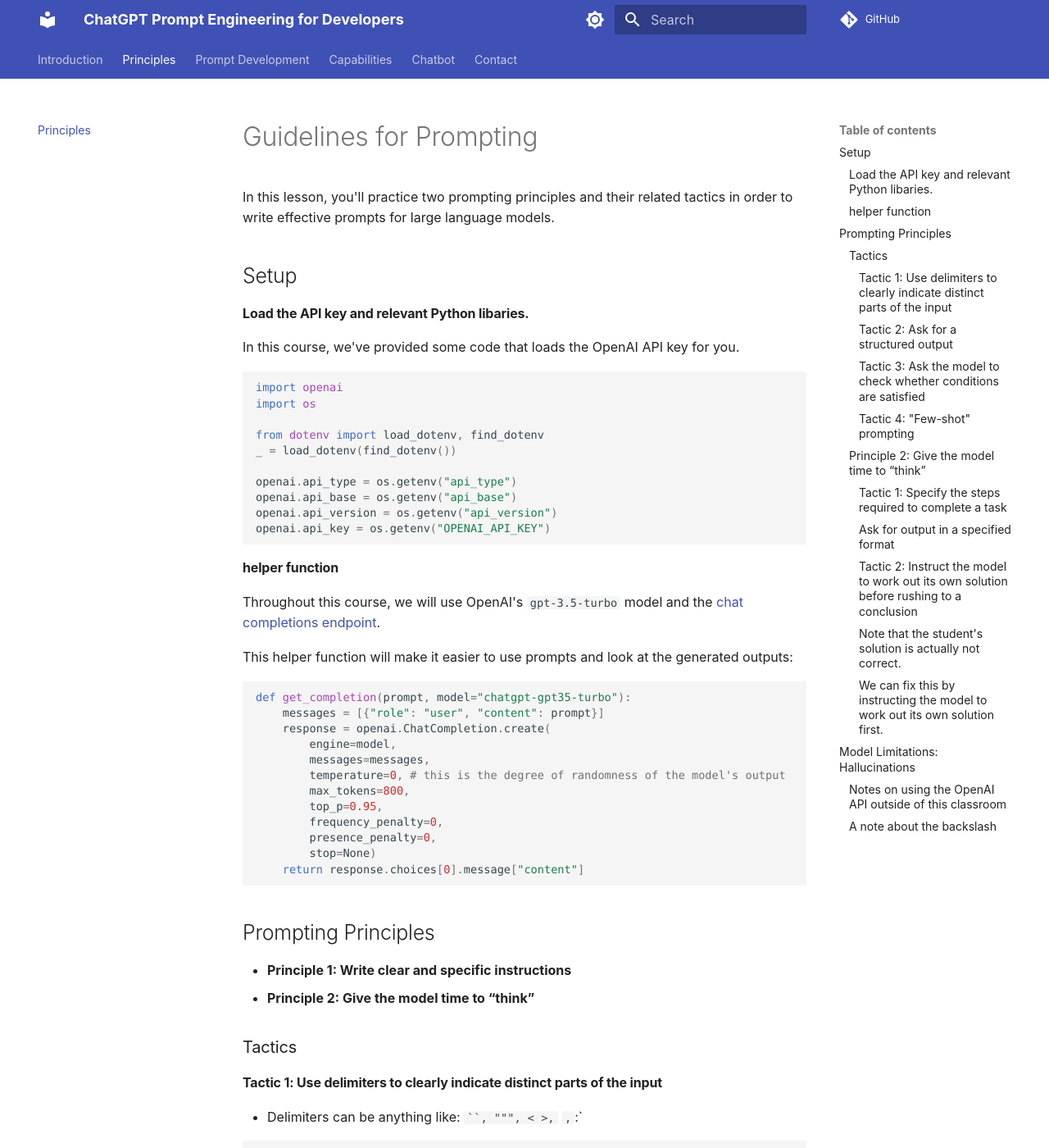
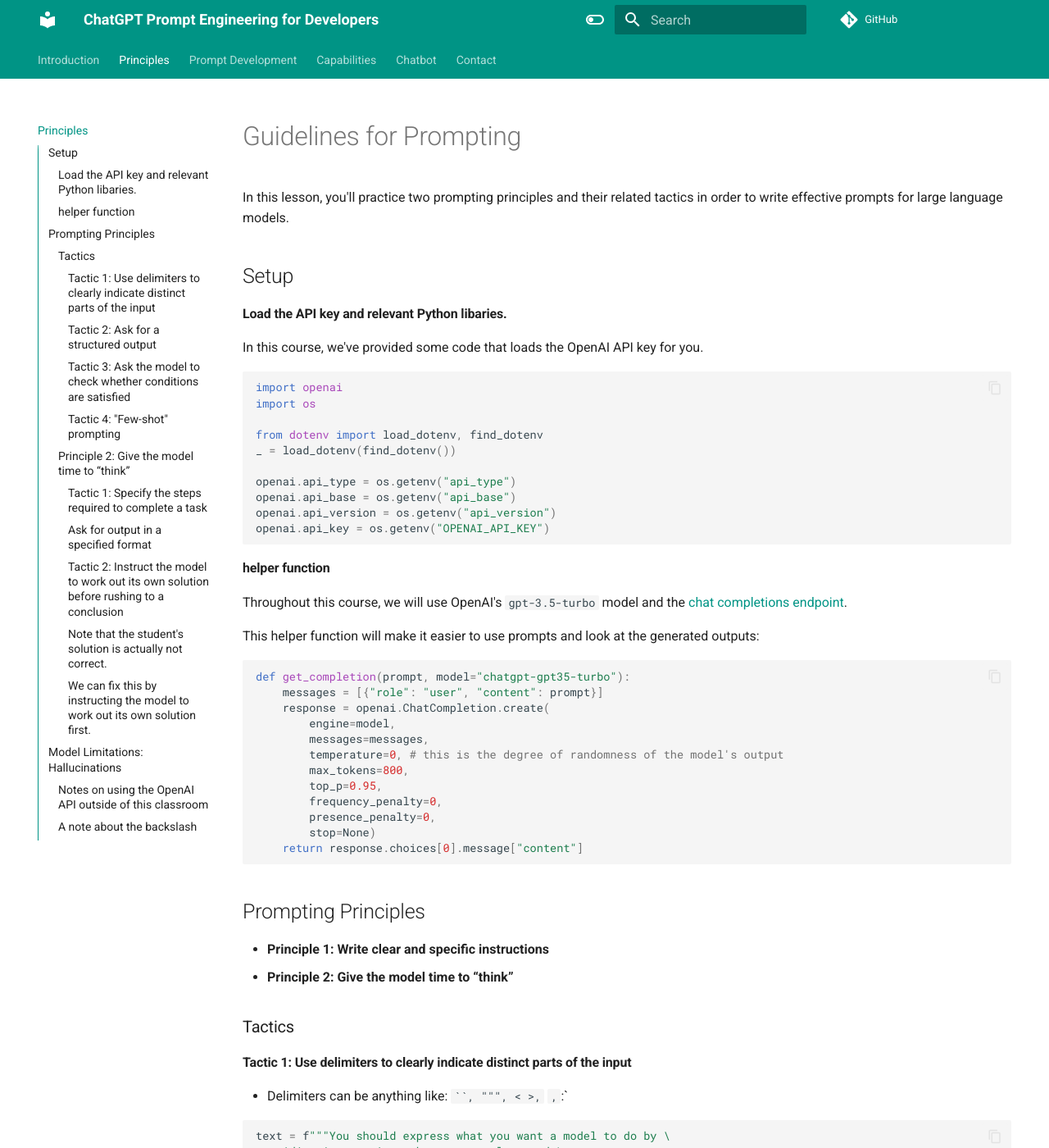
Before and after one commit to ashishkrb7/chatgpt, an MkDocs documentation site: the page built from docs/Guidelines.md, in a window 1280 px wide and 1400 px high. Shown: the whole window at 82% size. Built offline with MkDocs 1.6.1 and Material for MkDocs 9.7.7, drawn with Linux system fonts in a browser that asks for light colours; comment, search, counter and statistics services are not loaded.

Commit message:
doc template type changed

```diff
--- a/mkdocs.yml
+++ b/mkdocs.yml
@@ -21,34 +21,30 @@
 
 theme:
   name: material
-  feature:
-    instant: true
   features:
     - navigation.tabs
-    # - navigation.tabs.sticky
-    # - navigation.sections
-  font: false
+    - navigation.sections
+    - toc.integrate
+    - navigation.top
+    - search.suggest
+    - search.highlight
+    - content.tabs.link
+    - content.code.annotation
+    - content.code.copy
+  language: en
   palette:
-    - media: "(prefers-color-scheme: light)"
-      scheme: default
-      primary: indigo
-      accent: orange
+    - scheme: default
       toggle:
-        icon: material/brightness-7
+        icon: material/toggle-switch-off-outline
         name: Switch to dark mode
-    - media: "(prefers-color-scheme: dark)"
-      scheme: slate
-      primary: indigo
-      accent: orange
+      primary: teal
+      accent: purple
+    - scheme: slate
       toggle:
-        icon: material/brightness-4
+        icon: material/toggle-switch
         name: Switch to light mode
-  icon:
-    repo: fontawesome/brands/git-alt
-extra_css:
-  - stylesheets/extra.css
-extra_javascript:
-  - javascripts/email_modal.js
+      primary: teal
+      accent: lime
 # edit_uri: ""
 
 markdown_extensions:
```
Also changed, not shown: requirements_docs.txt (+1 -6 lines).
